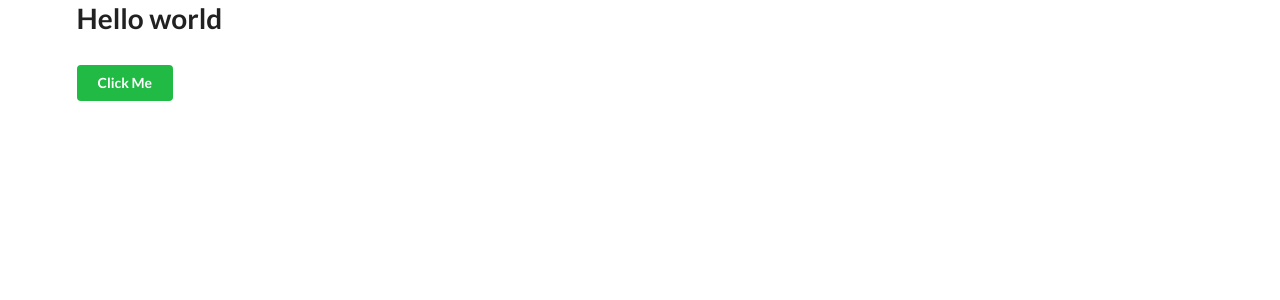
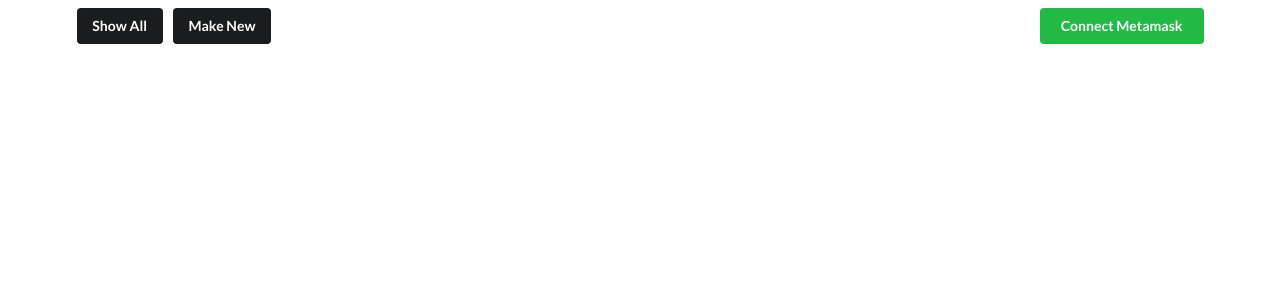
Before and after one commit to fayaz300/react-bchain, a React (Create React App) app: page / in a window 1280 px wide. Shown: the top 300 px of the page. Built offline with nearby package versions, Linux system fonts and the light colour scheme.

Commit message:
Add Menu Component

```diff
--- a/src/components/App.js
+++ b/src/components/App.js
@@ -1,12 +1,15 @@
 import '../styles/App.css';
+import Menu from './Menu';
+import {useState, useEffect} from 'react';
+// import {CONTRACT_ABI, CONTRACT_ADDRESS} from '../config';
 
 function App() {
+  const [accountDetails, setAccountDetails] = useState({account: null, isLogged: false});
+
+
   return (
     <div className="ui container">
-      <h1>Hello world</h1>
-      <div className='ui item'>
-        <button className='ui button positive'>Click Me</button>
-      </div>
+      <Menu accountDetails={accountDetails}/>
     </div>
   );
 }
--- /dev/null
+++ b/src/components/Menu.js
@@ -0,0 +1,24 @@
+const Menu = (props) => {
+  return (
+    <div className="ui secondary menu">
+      <div className="item">
+        <button className="ui compact button black">Show All</button>
+      </div>
+      <div className="item">
+        <button className="ui compact button black">Make New</button>
+      </div>
+      <div className="right menu">
+        <div className="item">
+          {!props.accountDetails.isLogged && (
+            <button className="ui positive button">Connect Metamask</button>
+          )}
+          {props.accountDetails.isLogged && (
+            <button className="ui positive button">Disconnect Metamask</button>
+          )}
+        </div>
+      </div>
+    </div>
+  );
+};
+
+export default Menu;
```
